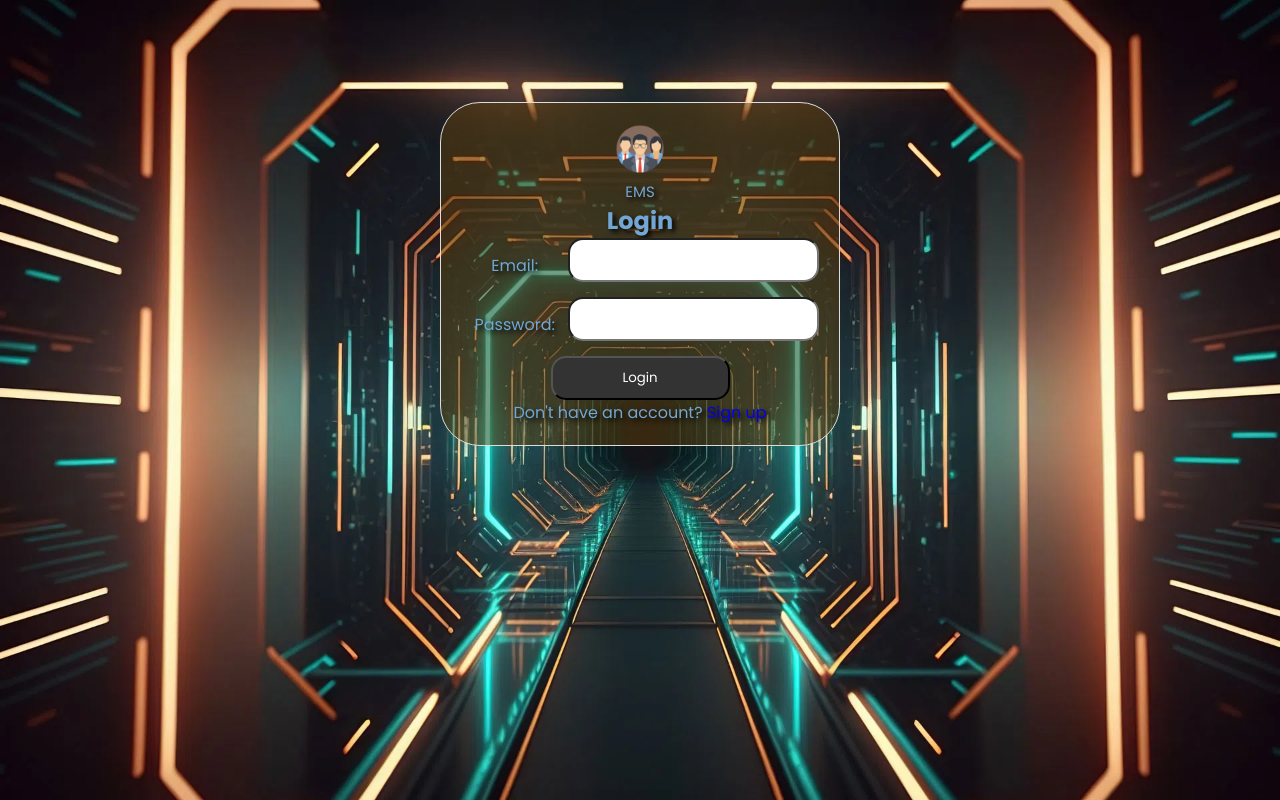
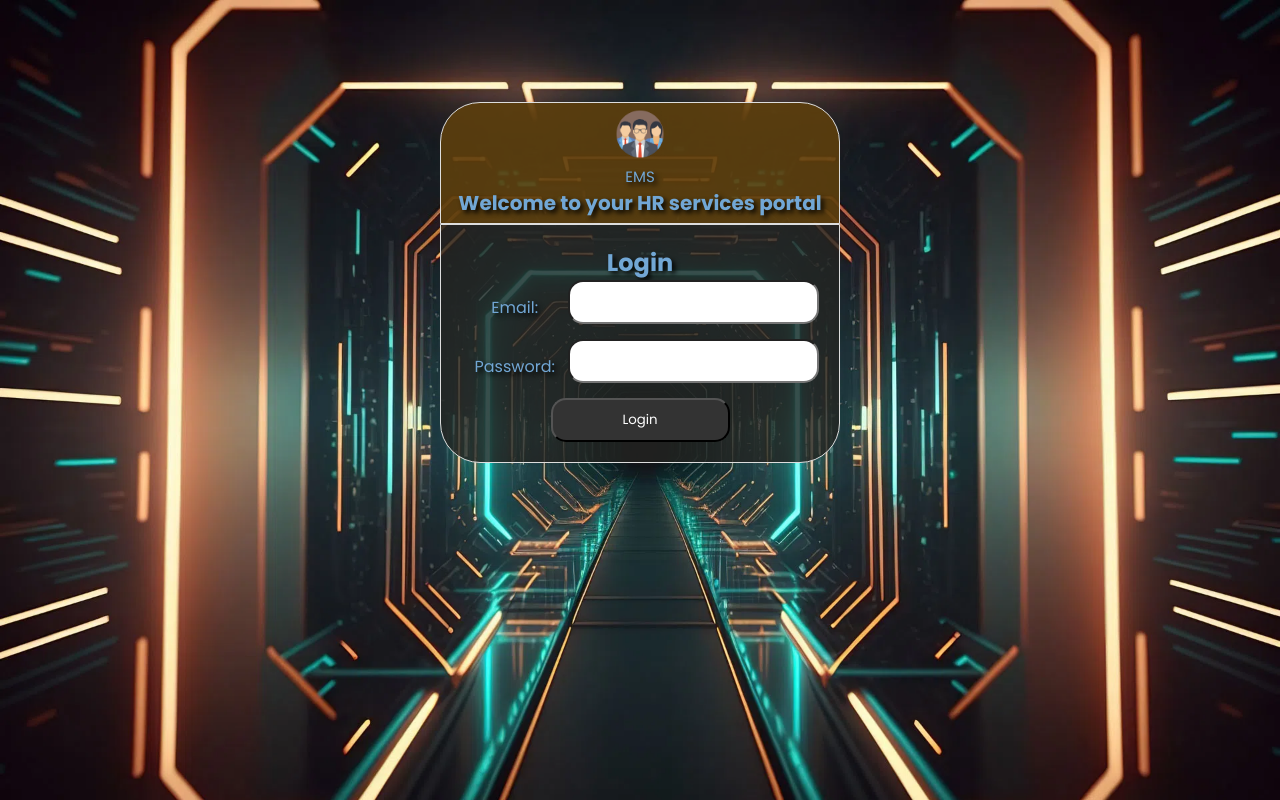
Before and after one commit to sekar-kali/EMS, a React (Create React App) app in the folder frontend/: page /auth/login in a window 1280 px wide. Built offline with nearby package versions, Linux system fonts and the light colour scheme.

Commit message:
Update frontend

```diff
--- a/frontend/src/App.jsx
+++ b/frontend/src/App.jsx
@@ -1,7 +1,6 @@
 import React, { useState } from 'react';
 import { BrowserRouter as Router, Routes, Route, Navigate } from 'react-router-dom';
 import Login from './pages/Auth/Login';
-import Signup from './pages/Auth/Signup';
 import AdminDashboard from './pages/Admin/AdminDashboard';
 import StaffDashboard from './pages/Staff/StaffDashboard';
 import MissionList from './pages/Admin/MissionList';
@@ -40,7 +39,6 @@ const App = () => {
 
         {/* Auth routes */}
         <Route path="/auth/login" element={<Login />} />
-        <Route path="/auth/signup" element={<Signup />} />
         <Route path="/auth/logout" element={<Logout />} />
 
         {/* Admin routes */}
--- a/frontend/src/auth.css
+++ b/frontend/src/auth.css
@@ -25,12 +25,26 @@
     max-width: 400px;
     margin: auto;
     padding: 20px;
-    background-color: rgba(92, 63, 13, 0.5);
+    background-color: rgba(36, 35, 33, 0.8);
     text-shadow: 3px 3px 5px black;
     border: 1px solid #ddd;
-    border-radius: 40px;
+    border-bottom-right-radius: 40px;
+    border-bottom-left-radius: 40px;
+    color: rgb(114, 167, 213);
+  }
+
+  .login-container1 {
+    max-width: 400px;
+    margin: auto;
+    padding: 5px;
+    background-color: rgba(92, 63, 13, 0.9);
+    text-shadow: 3px 3px 5px black;
+    border: 1px solid #ddd;
+    border-top-right-radius: 40px;
+    border-top-left-radius: 40px;
     margin-top: 8%;
     color: rgb(114, 167, 213);
+    font-size: 10px;
   }
 
   .logout-container {
--- a/frontend/src/pages/Auth/Login.jsx
+++ b/frontend/src/pages/Auth/Login.jsx
@@ -63,10 +63,15 @@ const Login = () => {
 
 
   return (
-    <div className="login-container">
-      <div className="logo">
+    <>
+    <div className="login-container1">
+    <div className="logo">
                       <img src={logoImage} alt="logo-EMS" />
         <p>EMS</p></div>
+    <h1>Welcome to your HR services portal</h1>
+    </div>
+    <div className="login-container">
+
       <h2>Login</h2>
       <form>
       <div className="form-flex">
@@ -82,12 +87,13 @@ const Login = () => {
         </button>
       </form>
 
-      <p>
+      {/* <p>
         Don't have an account? <Link to="/auth/signup">Sign up</Link>
-      </p>
+      </p> */}
 
       <ToastContainer />
     </div>
+    </>
   );
 };
 
--- a/frontend/src/pages/Staff/StaffDashboard.jsx
+++ b/frontend/src/pages/Staff/StaffDashboard.jsx
@@ -1,6 +1,5 @@
 import React, { useEffect, useState } from 'react';
 import { Link } from 'react-router-dom';
-import Header from '../../components/Header';
 import Footer from '../../components/Footer';
 import MenuStaff from '../../components/MenuStaff';
 import LeaveRequestForm from './LeaveRequestForm';
--- a/frontend/src/routes/AuthRoutes.jsx
+++ b/frontend/src/routes/AuthRoutes.jsx
@@ -1,14 +1,12 @@
 import React from 'react';
 import { Routes, Route } from 'react-router-dom';
 import Login from '../pages/Auth/Login';
-import Signup from '../pages/Auth/Signup';
 import Logout from '../pages/Auth/Logout';
 
 const AuthRoutes = () => {
   return (
     <Routes>
       <Route path="/login" element={<Login />} />
-      <Route path="/signup" element={<Signup />} />
       <Route path="/logout" element={<Logout />} />
     </Routes>
   );
```
